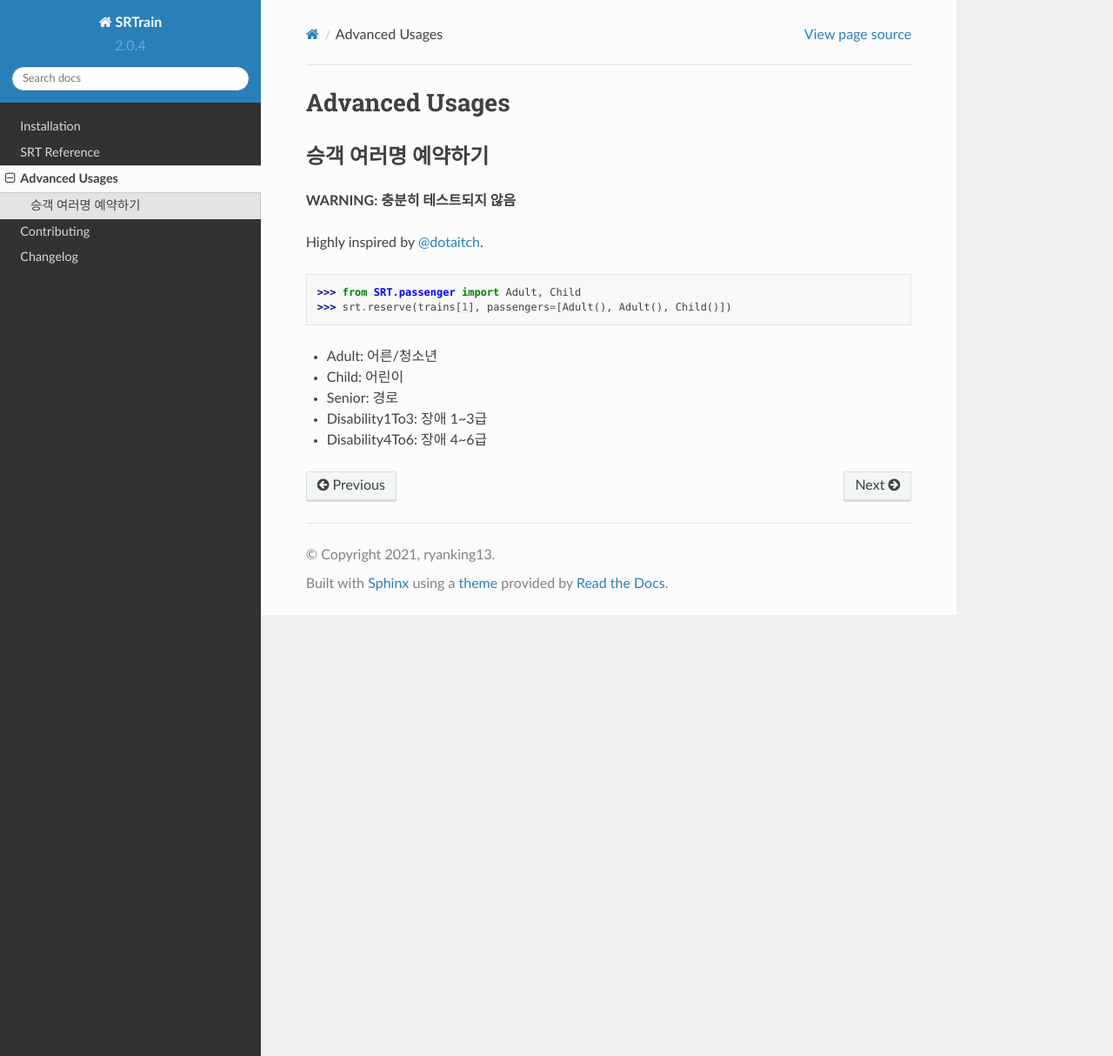
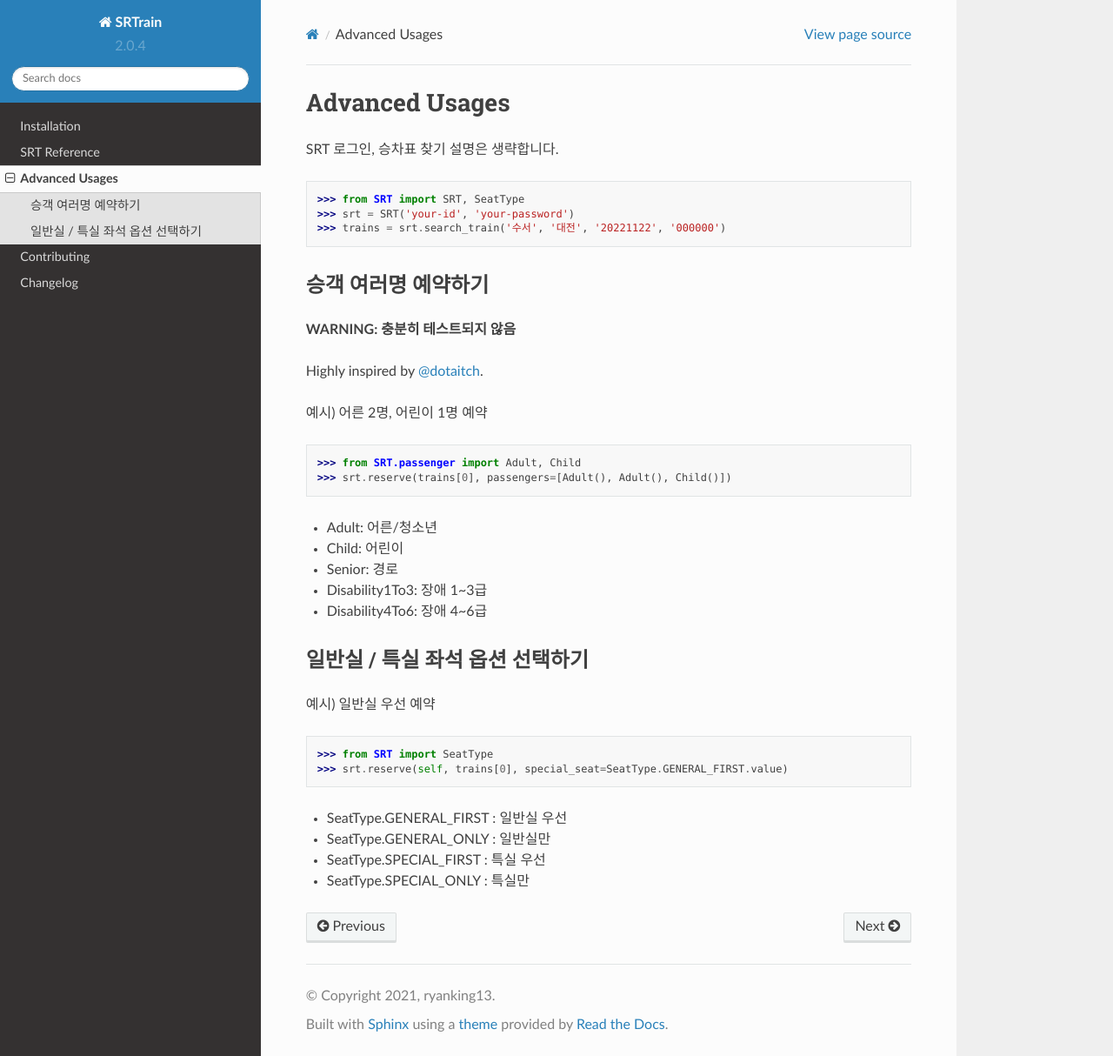
Before and after one commit to ryanking13/SRT, a Sphinx documentation site: the page built from docs/advanced.md, in a window 1280 px wide and 1214 px high. Shown: the whole window at 87% size. Built offline with Sphinx 7.4.7 and the Read the Docs theme 2.0.0, drawn with Linux system fonts in a browser that asks for light colours.

Commit message:
docs: 일반실 / 특실 좌석 옵션 선택에 대한 Advanced Usage 문서 추가

````diff
--- a/docs/advanced.md
+++ b/docs/advanced.md
@@ -1,4 +1,12 @@
 # Advanced Usages
+
+SRT 로그인, 승차표 찾기 설명은 생략합니다.
+
+```python
+>>> from SRT import SRT, SeatType
+>>> srt = SRT('your-id', 'your-password')
+>>> trains = srt.search_train('수서', '대전', '20221122', '000000')
+```
 
 ## 승객 여러명 예약하기
 
@@ -6,9 +14,10 @@
 
 Highly inspired by [@dotaitch](https://github.com/dotaitch).
 
+예시) 어른 2명, 어린이 1명 예약
 ```python
 >>> from SRT.passenger import Adult, Child
->>> srt.reserve(trains[1], passengers=[Adult(), Adult(), Child()])
+>>> srt.reserve(trains[0], passengers=[Adult(), Adult(), Child()])
 ```
 
 - Adult: 어른/청소년
@@ -16,3 +25,16 @@
 - Senior: 경로
 - Disability1To3: 장애 1~3급
 - Disability4To6: 장애 4~6급
+
+## 일반실 / 특실 좌석 옵션 선택하기
+
+예시) 일반실 우선 예약
+```python
+>>> from SRT import SeatType
+>>> srt.reserve(self, trains[0], special_seat=SeatType.GENERAL_FIRST.value)
+```
+
+- SeatType.GENERAL_FIRST : 일반실 우선
+- SeatType.GENERAL_ONLY : 일반실만
+- SeatType.SPECIAL_FIRST : 특실 우선
+- SeatType.SPECIAL_ONLY : 특실만
````
